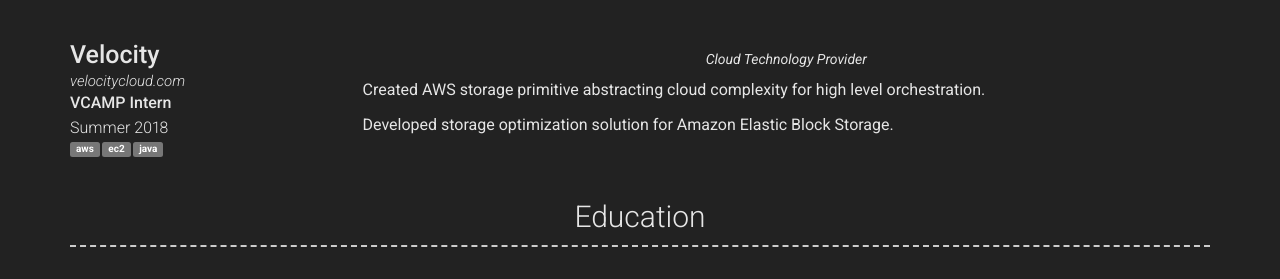
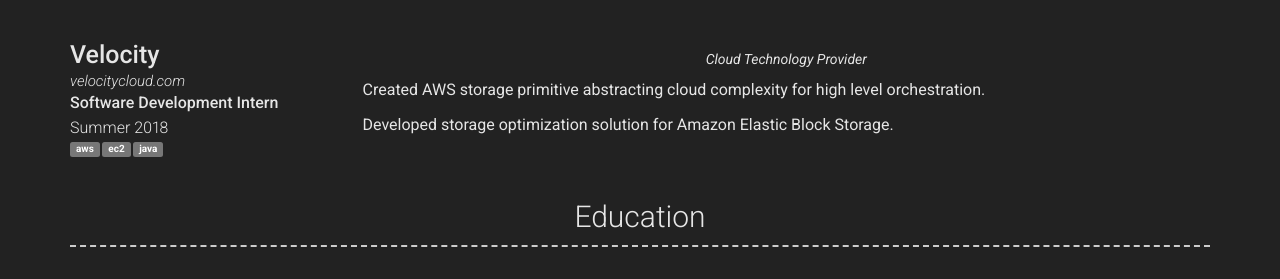
Before and after one commit to cjshearer/modern-hugo-resume, a Jekyll site: the page built from index.md, in a window 1280 px wide. Shown: the part 1012-1291 px from the top of the page. Built offline with Jekyll 4.4.1, drawn with Linux system fonts in a browser that asks for light colours; nearby versions of some CDN libraries.

Commit message:
fix: clarified job title at Velocity

```diff
--- a/_data/experience.yml
+++ b/_data/experience.yml
@@ -48,7 +48,7 @@
 - layout: left
   company: Velocity
   link: velocitycloud.com
-  job_title: VCAMP Intern
+  job_title: Software Development Intern
   dates: Summer 2018
   quote: >
     Cloud Technology Provider
```
